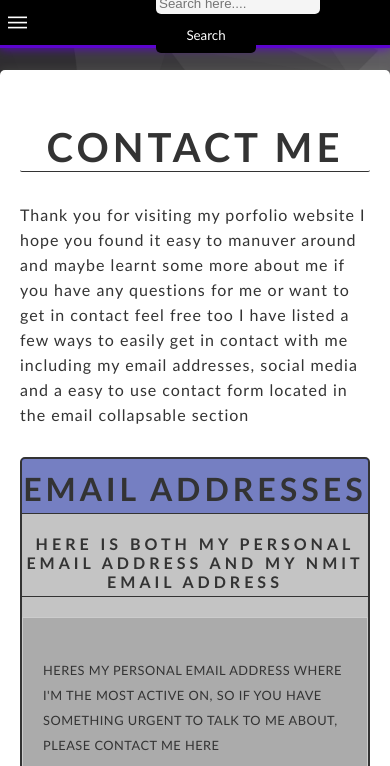
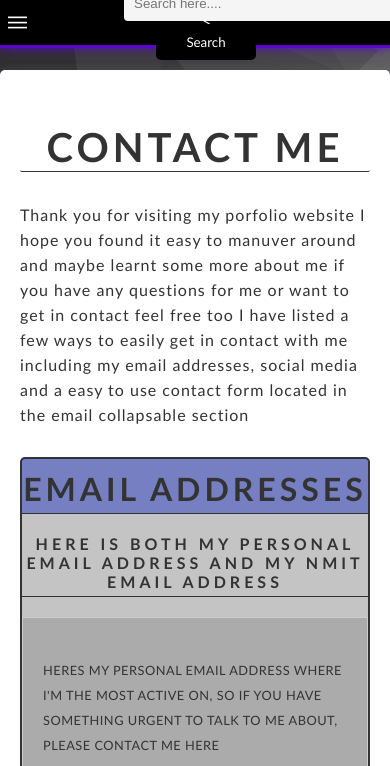
Before and after one commit to BlakeSG/BlakeGPortfolio, a plain HTML site: page Contact page/Contactme.html in a window 390 px wide. Shown: the top 766 px of the page. Drawn offline with Linux system fonts and the light colour scheme; no server answers.

Commit message:
Update contact.css

```diff
--- a/Contact page/contact.css
+++ b/Contact page/contact.css
@@ -357,27 +357,7 @@ header {
 .contactform a{
     color:blue;
 }
-/**.contactform{
-    border: 2px solid ;
-    border-radius:5px;
-    background-color:rgba(255, 255, 255, 0.13);
 
-}**/
-/**.contactform h1{
-    text-align: center;
-    font-size: 2rem;
-
-    margin-bottom: 10px;
-    text-transform: uppercase;
-   border-radius:2px;
-    border-bottom:solid 1px ;
-    padding-bottom:5px;
-    letter-spacing: 4px;
-    margin-bottom: 20px;
-    margin-top:0px;
-    padding-top:10px;
-    background-color:#aaaaaa67;
-}**/
 .contactform h1{
     text-align: center;
     font-size: 2rem;
@@ -543,18 +523,17 @@ nav a:hover {
     }
 
     /* Search bar styles */
-    .search-bar {
-        left: 20%;
-        flex: 1;
-        position: absolute;
+    .search-container {
+        display: flex;
+        justify-content: space-between;
+        align-items: center;
+
+    }
+    .searchbox {
+        margin-left:-32px;
+        width: 120%;
     }
 
-    .searchbox {
-        border-radius: 5px;
-        padding: 3px;
-        width: 80%;
-        box-sizing: border-box;
-    }
 
 
 
@@ -607,19 +586,7 @@ nav a:hover {
         transform: scale(1.1);
     }
 
-    /* Search bar styles */
-    .search-bar {
-        left: 40%;
-        flex: 1;
-        position: absolute;
-    }
 
-    .searchbox {
-        border-radius: 5px;
-        padding: 3px;
-        width: 70%;
-        box-sizing: border-box;
-    }
 
 
 
```
